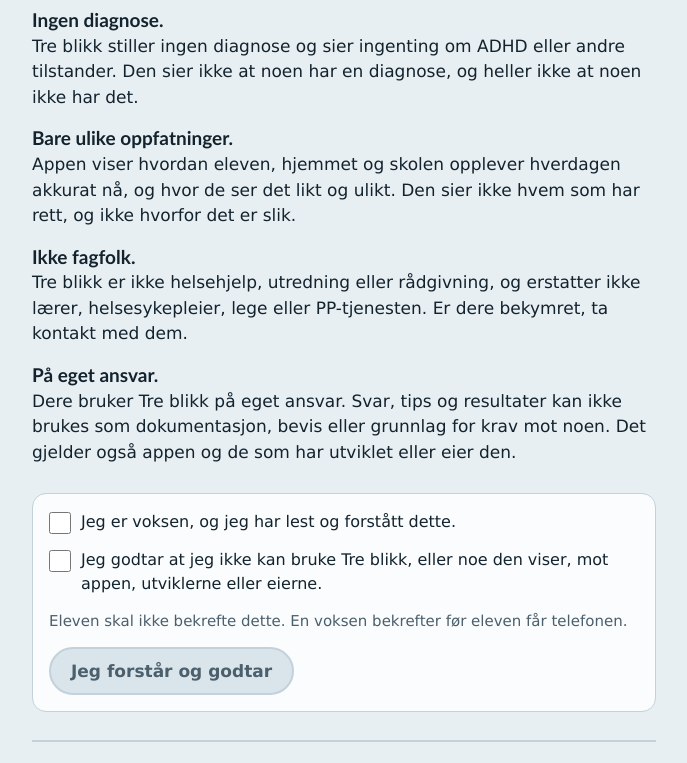
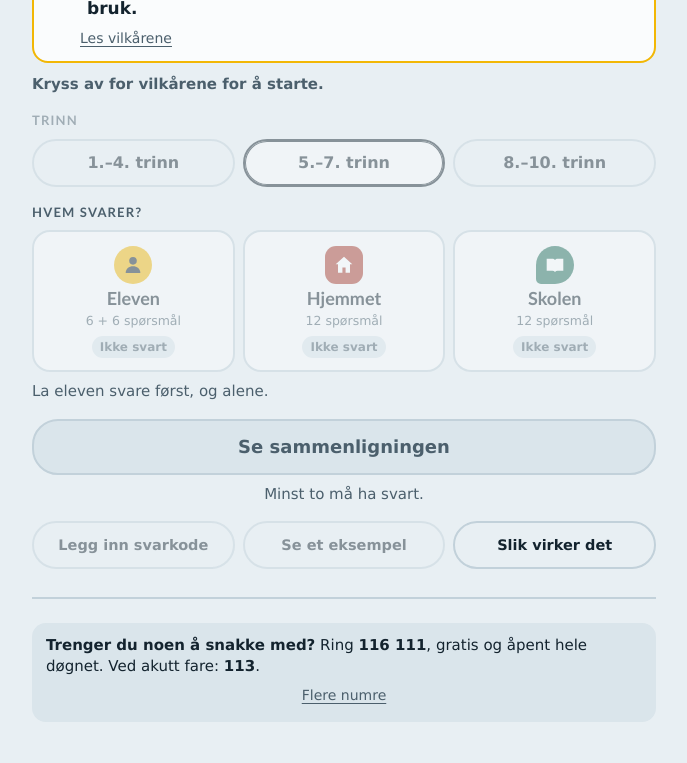
Before and after one commit to jimskalevik-web/treblikk, a plain HTML site: page index.html in a window 1280 px wide. Shown: the part 178-941 px from the top of the page, without its empty margins (296-983 px from the left). Drawn offline with Linux system fonts and the light colour scheme.

Commit message:
Add files via upload

```diff
--- a/index.html
+++ b/index.html
@@ -443,6 +443,37 @@
 .ad-face.wc-1{background:#E9DFFB}.ad-face.wc-2{background:#DCE8FD}.ad-face.wc-3{background:#ECEFF3}.ad-face.wc-4{background:#D9F4E5}.ad-face.wc-5{background:#FFF0C2}
 .ad-face{color:#1D1838}
 .adetail > .chip,.ideas .trykid{align-self:flex-start}
+
+/* ---------- forsiden som dashbord ---------- */
+.dash{gap:16px}
+.dash-h{font-size:clamp(24px,6.4vw,34px);line-height:1.12}
+.dash-band,.dash-who{display:flex;flex-direction:column;gap:8px}
+.tiles{display:grid;grid-template-columns:repeat(3,minmax(0,1fr));gap:8px}
+.tile{display:flex;flex-direction:column;align-items:center;gap:4px;min-width:0;padding:14px 6px 12px;border-radius:18px;border:2px solid var(--line);background:var(--paper);color:var(--ink);font:inherit;text-align:center;cursor:pointer}
+.tile:hover{border-color:var(--ink)}
+.tile:focus-visible{outline:3px solid var(--sun);outline-offset:2px}
+.tile b{font-family:var(--font-display);font-size:18px;line-height:1.15}
+.tile .tsub{font-size:12.5px;color:var(--ink-2);line-height:1.2}
+.tile .tstat{margin-top:4px;padding:2px 8px;border-radius:999px;font-size:12px;font-weight:700;background:var(--wash);color:var(--ink-2)}
+.tile.done{border-color:var(--school)}
+.tile.done .tstat{background:var(--school);color:#FFFFFF}
+.dash-cmp{width:100%;min-height:56px;font-size:18px}
+.dash-need{margin-top:-8px;text-align:center}
+.dash-more{display:flex;flex-wrap:wrap;gap:8px}
+.dash-more .btn{flex:1 1 30%;min-width:0;padding-inline:10px;font-size:14.5px}
+.dash-reset{text-align:center;margin:0}
+.linkbtn{background:none;border:0;padding:4px;color:var(--ink-2);font:inherit;font-size:14px;text-decoration:underline;text-underline-offset:3px;cursor:pointer}
+.foot-mini{padding:12px 14px;border-radius:14px;background:var(--wash);gap:4px}
+.foot-mini p{margin:0;font-size:15px;line-height:1.4}
+
+.consent{display:flex;flex-direction:column;gap:6px;padding:12px 14px;border-radius:16px;border:2px solid var(--sun);background:var(--paper)}
+.consent.ok{border-color:var(--line)}
+.consent label{display:flex;gap:10px;align-items:flex-start;cursor:pointer;font-weight:700;line-height:1.35}
+.consent input{flex:none;width:22px;height:22px;margin-top:1px;accent-color:var(--school)}
+.consent .linkbtn{align-self:flex-start;padding:2px 0 0 32px}
+.dash-lock{margin:-6px 0 0;font-weight:700;color:var(--ink-2)}
+.dash.locked .tiles,.dash.locked .dash-band,.dash.locked .dash-more .btn:not([data-sub="about"]){opacity:.45}
+.tile[disabled],.segb[disabled]{cursor:not-allowed}
 </style>
 </head>
 <body>
@@ -802,6 +833,30 @@
 resNext:"Neste",
 resKidPicked:"Eleven valgte denne"
 });
+Object.assign(L.nb.ui,{
+hmBand:"Trinn",
+hmWho:"Hvem svarer?",
+hmE:"Eleven",hmH:"Hjemmet",hmS:"Skolen",
+hmEsub:"6 + 6 spørsmål",hmAsub:"12 spørsmål",
+hmDone:"Har svart",hmNot:"Ikke svart",
+hmFirst:"La eleven svare først, og alene.",
+hmCmp:"Se sammenligningen",
+hmNeed:"Minst to må ha svart.",
+hmCode:"Legg inn svarkode",
+hmEx:"Se et eksempel",
+hmAbout:"Slik virker det",
+hmHelp:"Trenger du noen å snakke med?",
+hmHelpP:"Ring {a}, gratis og åpent hele døgnet. Ved akutt fare: {b}.",
+hmHelpMore:"Flere numre",
+hmBack:"Tilbake"
+});
+Object.assign(L.nb.ui,{
+hmAgree:"Jeg er voksen, og jeg har lest og godtar vilkårene for bruk.",
+hmRead:"Les vilkårene",
+hmLocked:"Kryss av for vilkårene for å starte.",
+hmTermsBtn:"Godta og gå tilbake",
+hmTermsC2:"Ved å godta bekrefter du også at du ikke kan bruke Tre blikk, eller noe den viser, mot appen, utviklerne eller eierne."
+});
 
 L.en={
 name:"English",dir:"ltr",sp:" ",
@@ -3205,7 +3260,7 @@
   return 'nb';
 }
 
-var state={view:'intro',accepted:false,ck:[false,false],game:false,avatar:0,warm:0,fun:null,crown:false,mscore:[0,0,0],mphase:['','ready','ready'],lvlup:false,bounce:false,lang:pickLang(),band:2,ans:{E:null,H:null,S:null},wish:0,role:null,step:0,more:false,draft:[],hide:[],feel:[],helpDraft:null,tryS:null,tryH:null,rsub:null,rarea:0,wishDraft:null,
+var state={view:'home',accepted:false,ck:[false,false],game:false,avatar:0,warm:0,fun:null,crown:false,mscore:[0,0,0],mphase:['','ready','ready'],lvlup:false,bounce:false,lang:pickLang(),band:2,ans:{E:null,H:null,S:null},wish:0,role:null,step:0,more:false,draft:[],hide:[],feel:[],hsub:null,helpDraft:null,tryS:null,tryH:null,rsub:null,rarea:0,wishDraft:null,
   code:'',heavy:false,hidden:0,example:false,tab:'E',msg:null,armed:false};
 
 function D(){return L[state.lang]||L.nb;}
@@ -3551,36 +3606,44 @@
 }
 function viewHome(){
   var got=answered(), d=D();
+  var msg=state.msg?'<p class="msg '+state.msg[0]+'" role="status">'+state.msg[1]+'</p>':'';
+  var back='<div class="btnrow"><button class="btn ghost" data-act="hsub" data-sub="">← '+t('hmBack')+'</button></div>';
+  if(state.hsub==='terms') return back+'<section><span class="eyebrow">'+t('terms')+'</span><h1>'+t('introH')+'</h1></section>'+
+    '<ul class="terms">'+d.intro.map(function(p){return '<li><b>'+p[0]+'</b><span>'+p[1]+'</span></li>';}).join('')+'</ul>'+
+    '<p class="small">'+t('hmTermsC2')+'</p><p class="small muted">'+t('introKid')+'</p>'+
+    '<div class="btnrow">'+(state.accepted?'':'<button class="btn" data-act="agree">'+t('hmTermsBtn')+'</button>')+'<button class="btn ghost" data-act="hsub" data-sub="">← '+t('hmBack')+'</button></div>';
+  if(state.hsub==='code'&&state.accepted) return back+'<section><h1>'+t('hmCode')+'</h1><p>'+t('apartP')+'</p>'+
+    '<form class="codeform" data-form="code"><input id="svarkode" name="svarkode" type="text" dir="ltr" inputmode="text" autocomplete="off" autocapitalize="characters" spellcheck="false" placeholder="H5-342513425312-7" aria-label="'+esc(t('codeAria'))+'">'+
+    '<button class="btn" type="submit">'+t('addBtn')+'</button></form>'+msg+'</section>';
+  if(state.hsub==='about') return back+'<section class="hero"><h1>'+t('h1')+'</h1><p class="lead">'+t('lead')+'</p>'+
+    '<section class="sample"><span class="eyebrow">'+t('exLabel')+'</span>'+wtable(EXAMPLE,false,[5])+'<p class="small muted">'+t('sampleCap')+'</p></section></section>'+
+    '<section><p class="small muted">'+t('bandNote')+sp()+t('bandNote1')+'</p><p class="small muted">'+t('whoNote')+'</p></section>'+back;
   var bands='';
-  for(var b=1;b<=3;b++) bands+='<button class="segb" id="trinn-'+b+'" data-act="band" data-band="'+b+'" aria-pressed="'+(state.band===b)+'">'+d.bands[b-1]+'</button>';
-  var roles=ORDER.map(function(r){
-    return '<button class="role" data-act="start" data-role="'+r+'">'+mk(r,true)+'<span><b>'+role(r).you+'</b><span class="sub">'+role(r).sub+'</span>'+
-      (state.ans[r]?'<span class="done">'+t('roleDone')+'</span>':'')+'</span></button>';
+  for(var b=1;b<=3;b++) bands+='<button class="segb" id="trinn-'+b+'" data-act="band" data-band="'+b+'" aria-pressed="'+(state.band===b)+'"'+(state.accepted?'':' disabled')+'>'+d.bands[b-1]+'</button>';
+  var tiles=ORDER.map(function(r){
+    var done=!!state.ans[r];
+    return '<button class="tile'+(done?' done':'')+'" data-act="start" data-role="'+r+'"'+(state.accepted?'':' disabled')+' aria-label="'+esc(role(r).you+'. '+(done?t('hmDone'):t('hmNot')))+'">'+
+      mk(r,true)+'<b>'+t('hm'+r)+'</b><span class="tsub">'+t(r==='E'?'hmEsub':'hmAsub')+'</span>'+
+      '<span class="tstat">'+(done?'✓ '+t('hmDone'):t('hmNot'))+'</span></button>';
   }).join('');
-  var sampleA=analyse(5,EXAMPLE);
-  var msg=state.msg?'<p class="msg '+state.msg[0]+'" role="status">'+state.msg[1]+'</p>':'';
+  var ok=state.accepted, dis=ok?'':' disabled';
+  var consent='<div class="consent'+(ok?' ok':'')+'"><label for="vilkar"><input type="checkbox" id="vilkar"'+(ok?' checked':'')+'><span>'+t('hmAgree')+'</span></label>'+
+    '<button class="linkbtn" data-act="hsub" data-sub="terms">'+t('hmRead')+'</button></div>';
   return ''+
-  '<section class="hero">'+
-    '<h1>'+t('h1')+'</h1>'+
-    '<p class="lead">'+t('lead')+'</p>'+
-    '<section class="sample"><span class="eyebrow">'+t('exLabel')+'</span>'+wtable(EXAMPLE,false,[5])+
-    '<p class="small muted">'+t('sampleCap')+'</p></section>'+
-  '</section>'+
-  '<section><h2>'+t('bandH')+'</h2><div class="seg" role="group" aria-label="'+esc(t('bandH'))+'">'+bands+'</div>'+
-    '<p class="small muted">'+t('bandNote')+(state.band===1?sp()+t('bandNote1'):'')+'</p></section>'+
-  '<section><h2>'+t('whoH')+'</h2><div class="roles">'+roles+'</div>'+
-    '<p class="small muted">'+t('whoNote')+'</p></section>'+
-  '<section><h2>'+t('cmpH')+'</h2>'+
-    '<p class="small muted">'+(got.length?t('answered',{list:whoList(got)}):t('noneYet'))+(got.length<2?sp()+t('needTwo'):'')+'</p>'+
-    '<div class="btnrow"><button class="btn" data-act="compare"'+(got.length<2?' disabled':'')+'>'+t('cmpBtn')+'</button>'+
-    (got.length?'<button class="btn ghost" data-act="reset">'+t(state.armed?'resetArm':'reset')+'</button>':'')+'</div></section>'+
-  '<section><h3>'+t('apartH')+'</h3>'+
-    '<p class="small muted">'+t('apartP')+'</p>'+
-    '<form class="codeform" data-form="code"><input id="svarkode" name="svarkode" type="text" dir="ltr" inputmode="text" autocomplete="off" autocapitalize="characters" spellcheck="false" placeholder="H2-3425134253-7" aria-label="'+esc(t('codeAria'))+'">'+
-    '<button class="btn ghost" type="submit">'+t('addBtn')+'</button></form>'+msg+'</section>'+
-  '<section><span class="eyebrow">'+t('exLabel')+'</span><h2>'+t('exH')+'</h2>'+
-    '<p class="small muted">'+t('exP')+'</p>'+chart(EXAMPLE,false,CORE)+
-    '<div class="btnrow"><button class="btn ghost" data-act="example">'+t('exBtn')+'</button></div></section>';
+  '<section class="dash'+(ok?'':' locked')+'"><h1 class="dash-h">'+t('h1')+'</h1>'+consent+
+    (ok?'':'<p class="small dash-lock" role="status">'+t('hmLocked')+'</p>')+
+    '<div class="dash-band"><span class="eyebrow">'+t('hmBand')+'</span><div class="seg" role="group" aria-label="'+esc(t('bandH'))+'">'+bands+'</div></div>'+
+    '<div class="dash-who"><span class="eyebrow">'+t('hmWho')+'</span><div class="tiles">'+tiles+'</div><p class="small muted">'+t('hmFirst')+'</p></div>'+
+    msg+
+    '<button class="btn dash-cmp" data-act="compare"'+(got.length<2||!ok?' disabled':'')+'>'+t('hmCmp')+'</button>'+
+    (got.length<2?'<p class="small muted dash-need">'+t('hmNeed')+'</p>':'')+
+    '<div class="dash-more">'+
+      '<button class="btn ghost" data-act="hsub" data-sub="code"'+dis+'>'+t('hmCode')+'</button>'+
+      '<button class="btn ghost" data-act="example"'+dis+'>'+t('hmEx')+'</button>'+
+      '<button class="btn ghost" data-act="hsub" data-sub="about">'+t('hmAbout')+'</button>'+
+    '</div>'+
+    (got.length?'<p class="dash-reset"><button class="linkbtn" data-act="reset">'+t(state.armed?'resetArm':'reset')+'</button></p>':'')+
+  '</section>';
 }
 
 function viewAsk(){
@@ -3744,6 +3807,11 @@
 var app=document.getElementById('app'), foot=document.getElementById('foot'), sel=document.getElementById('sprak'), brand=document.getElementById('brand');
 function renderFoot(){
   var d=D();
+  if(state.view==='home'&&!state.hsub){
+    foot.innerHTML='<section class="foot-mini"><p><b>'+t('hmHelp')+'</b> '+t('hmHelpP',{a:'<b dir="ltr">116 111</b>',b:'<b dir="ltr">113</b>'})+'</p>'+
+      '<button class="linkbtn" data-act="hsub" data-sub="about">'+t('hmHelpMore')+'</button></section>';
+    return;
+  }
   foot.innerHTML=
     '<section><h2>'+t('helpH')+'</h2><div class="help">'+
       HELP_NUMS.map(function(n,i){return '<div><b dir="ltr">'+n+'</b><span>'+d.help[i]+'</span></div>';}).join('')+
@@ -3763,6 +3831,7 @@
 function render(keep){
   var v=state.view;
   app.innerHTML=v==='intro'?viewIntro():v==='ask'?viewAsk():v==='done'?viewDone():v==='result'?viewResult():viewHome();
+  renderFoot();
   document.documentElement.classList.toggle('kid',!!(state.game&&state.role==='E'&&(v==='ask'||v==='done')));
   state.lvlup=false; state.bounce=false;
   gameAfter();
@@ -3789,16 +3858,20 @@
 }
 function act(name,el){
   if(name==='accept'){
-    if(state.ck[0]&&state.ck[1]){state.accepted=true; state.view='home'; render();}
+    if(state.ck[0]&&state.ck[1]){state.accepted=true; state.view='home'; state.hsub=null; render();}
     return;
   }
-  if(name==='terms'){state.accepted=false; state.ck=[false,false]; state.view='intro'; render(); return;}
+  if(name==='terms'){state.view='home'; state.hsub='terms'; state.example=false; render(); return;}
+  if(name==='hsub'&&!state.accepted){state.hsub=el.getAttribute('data-sub')||null; render(); return;}
+  if(name==='agree'){state.accepted=true; state.hsub=null; render(); return;}
+  if(name==='sound'){toggleSound(); return;}
   if(!state.accepted) return;
   if(name!=='mstart') stopMini();
   if(name!=='reset') state.armed=false;
   var it, i;
   switch(name){
-    case 'home': state.view='home'; state.example=false; state.msg=null; render(); break;
+    case 'home': state.view='home'; state.hsub=null; state.example=false; state.msg=null; render(); break;
+    case 'hsub': state.hsub=el.getAttribute('data-sub')||null; if(!state.hsub) state.msg=null; render(); break;
     case 'band':
       state.band=Number(el.getAttribute('data-band')); render(true);
       var bb=document.getElementById('trinn-'+state.band); if(bb) bb.focus();
@@ -3902,6 +3975,7 @@
     var A=state.example?EXAMPLE:state.ans, fa=focusArea(A.E), av=document.getElementById('avtale');
     if(av&&fa>=0) av.textContent=dealText(fa,A.T||0);
   }
+  if(x.id==='vilkar'){ state.accepted=x.checked; render(true); var vk=document.getElementById('vilkar'); if(vk) vk.focus(); }
   if(x.id==='vilkar-1'||x.id==='vilkar-2'){
     state.ck[x.id==='vilkar-1'?0:1]=x.checked;
     var g=document.getElementById('godta'); if(g) g.disabled=!(state.ck[0]&&state.ck[1]);
@@ -3923,7 +3997,7 @@
     else if(res.band!==state.band) note=sp()+t('codeBand',{band:D().bands[res.band-1]});
     state.ans[res.role]=res.arr;
     if(res.role==='E'){ state.wish=res.wish; state.ans.F=res.feel; state.ans.T=res.help; }
-    state.msg=['ok',t('codeOk',{who:role(res.role).l})+note];
+    state.msg=['ok',t('codeOk',{who:role(res.role).l})+note]; state.hsub=null;
   }
   state.armed=false;
   render(true);
@@ -3933,7 +4007,7 @@
   try{
     if(data&&data.ans&&data.view&&data.band){ for(var k in data){ if(Object.prototype.hasOwnProperty.call(state,k)) state[k]=data[k]; } }
     if(LANG_ORDER.indexOf(state.lang)<0) state.lang='nb';
-    if(!state.accepted) state.view='intro';
+    if(!state.accepted) state.view='home';
   }catch(e){}
   if(LANG_ORDER.length<2){ var lp=sel.parentNode; if(lp) lp.hidden=true; }
   sel.innerHTML=LANG_ORDER.map(function(c){return '<option value="'+c+'" lang="'+(c==='zh'?'zh-Hans':c)+'">'+L[c].name+'</option>';}).join('');
```
